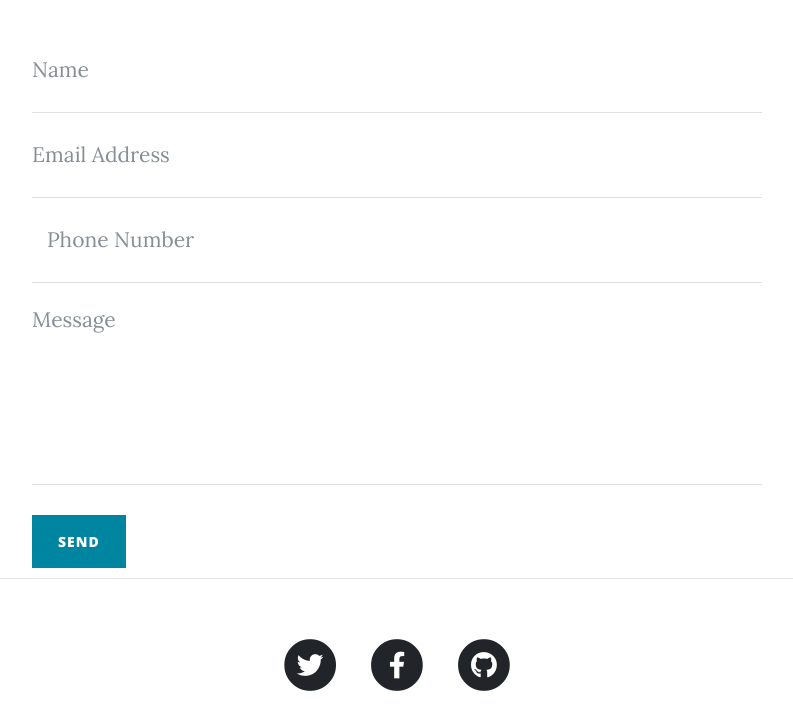
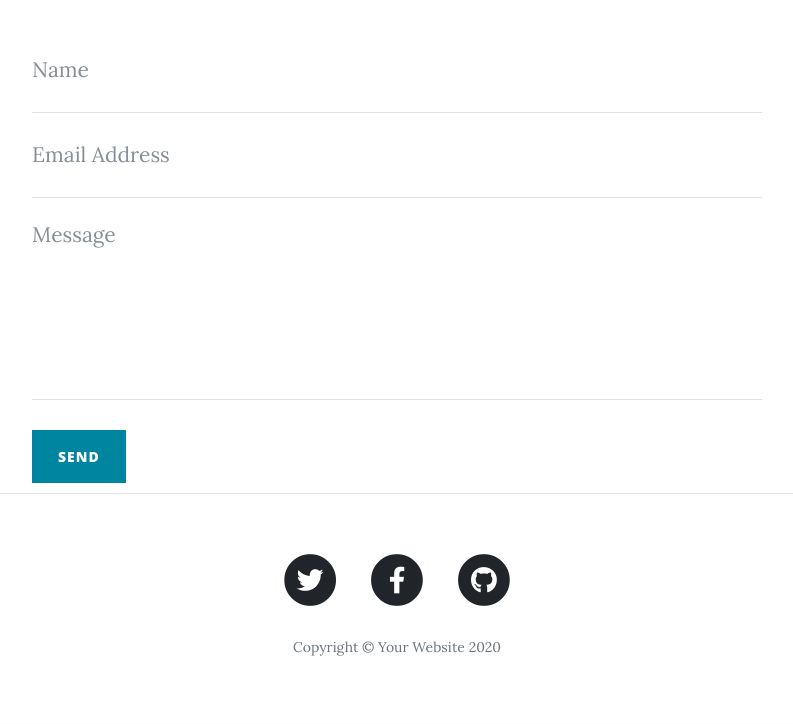
Before and after one commit to Cams-Code/Final_Blog, a Flask app: page /contact in a window 1280 px wide. Shown: the part 674-1398 px from the top of the page, without its empty margins (243-1036 px from the left). After the commit the page ends 1330 px from the top, so only its background shows below. Run offline with Flask 2, Linux system fonts and the light colour scheme; some libraries are stand-ins or nearby versions.

Commit message:
Update contact.html

```diff
--- a/templates/contact.html
+++ b/templates/contact.html
@@ -43,13 +43,6 @@
             </div>
           </div>
           <div class="control-group">
-            <div class="form-group col-xs-12 floating-label-form-group controls">
-              <label>Phone Number</label>
-              <input type="tel" class="form-control" placeholder="Phone Number" id="phone" required data-validation-required-message="Please enter your phone number.">
-              <p class="help-block text-danger"></p>
-            </div>
-          </div>
-          <div class="control-group">
             <div class="form-group floating-label-form-group controls">
               <label>Message</label>
               <textarea rows="5" class="form-control" placeholder="Message" id="message" required data-validation-required-message="Please enter a message."></textarea>
```
